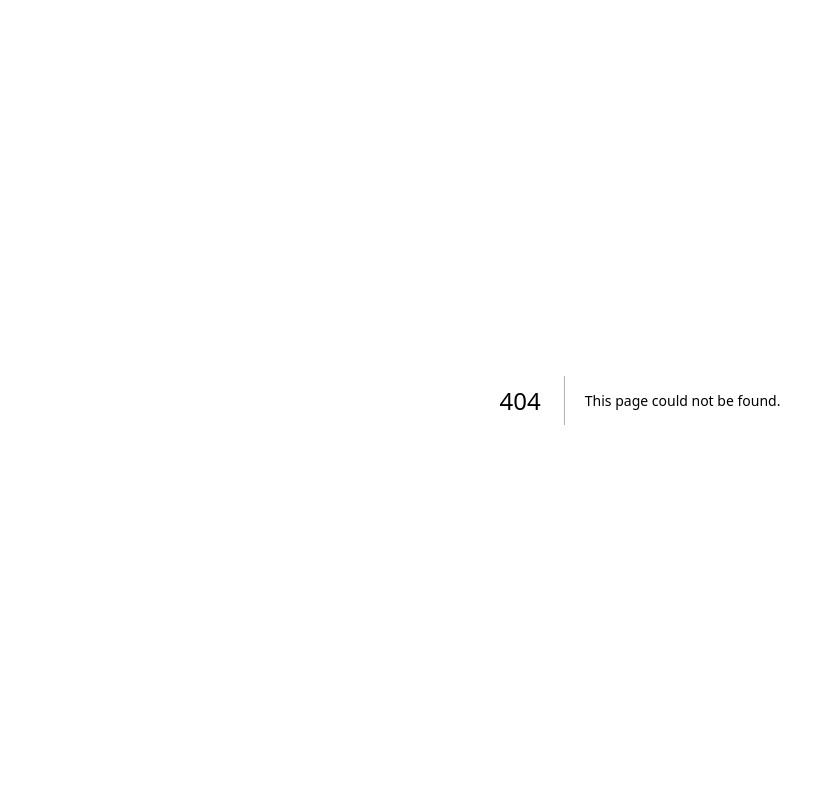
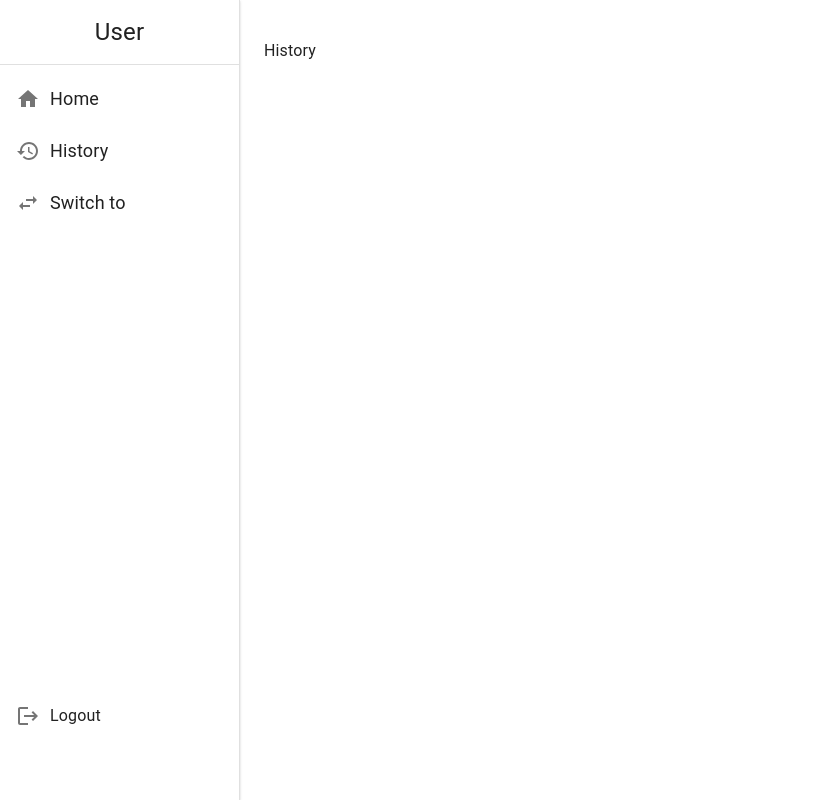
Before and after one commit to suwannason-alt/concert-web, a Next.js app: page /history in a window 1280 px wide. Before the commit this address had no page. Shown: the whole page, without its empty margins (0-825 px from the left). Built offline with nearby package versions, Linux system fonts and the light colour scheme; what @mui/material-nextjs would draw is missing.

Commit message:
feat: 🎸 history
navigate and landing page

```diff
--- /dev/null
+++ b/src/app/(history)/history/page.tsx
@@ -0,0 +1,12 @@
+import MainLayout from '../../main-layout';
+
+export default function History() {
+    return (
+        <>
+        <MainLayout>
+            <div>History</div>
+        </MainLayout>
+
+        </>
+    )
+}
--- a/src/app/main-layout.tsx
+++ b/src/app/main-layout.tsx
@@ -21,6 +21,8 @@ import useMediaQuery from '@mui/material/useMediaQuery';
 const drawerWidth = 240;
 import { MuiTheme } from '../lib/mui/theme';
 import { ThemeProvider } from '@mui/material/styles';
+import { useRouter } from 'next/navigation'
+
 
 
 export default function MainLayout({ children }: { children: React.ReactNode }) {
@@ -30,7 +32,9 @@ export default function MainLayout({ children }: { children: React.ReactNode })
 
 
   const isMobile = useMediaQuery(theme.breakpoints.down('sm'));
-  const [showMenu, setShowMenu] = useState<string[]>([])
+  const [showMenu, setShowMenu] = useState<string[]>([]);
+  const router = useRouter()
+
 
   const handleDrawerClose = () => {
     setIsClosing(true);
@@ -66,7 +70,7 @@ export default function MainLayout({ children }: { children: React.ReactNode })
       <List>
         {showMenu.map((text) => (
           <ListItem key={text} disablePadding>
-            <ListItemButton>
+            <ListItemButton onClick={() => router.push(text.toLowerCase())}>
               <ListItemIcon style={{ minWidth: 30, marginRight: 4 }}>
                 {text === 'Home' ? <Home /> : null}
                 {text === 'History' ? <History /> : null}
--- a/src/contrainers/home/admin/overview.tsx
+++ b/src/contrainers/home/admin/overview.tsx
@@ -11,7 +11,7 @@ export default function Overview() {
     const [data, setData] = useState<string[]>([])
 
     useEffect(() => {
-        setData(['1', '2'])
+        setData(['1', '2', '3'])
     }, [])
     const confirmDeleteAction = (isConfirm: boolean) => {
         console.log({ isConfirm });
@@ -33,7 +33,7 @@ export default function Overview() {
                                     <Grid container>
                                         <Grid size={{ lg: 12, xl: 12, md: 12, sm: 12, xs: 12 }} textAlign={'left'}>
                                             <div className='text-[32px] font-bold text-[#1692EC]'>
-                                                Concert Name 1
+                                                Concert Name {item}
                                             </div>
                                         </Grid>
                                     </Grid>
```
